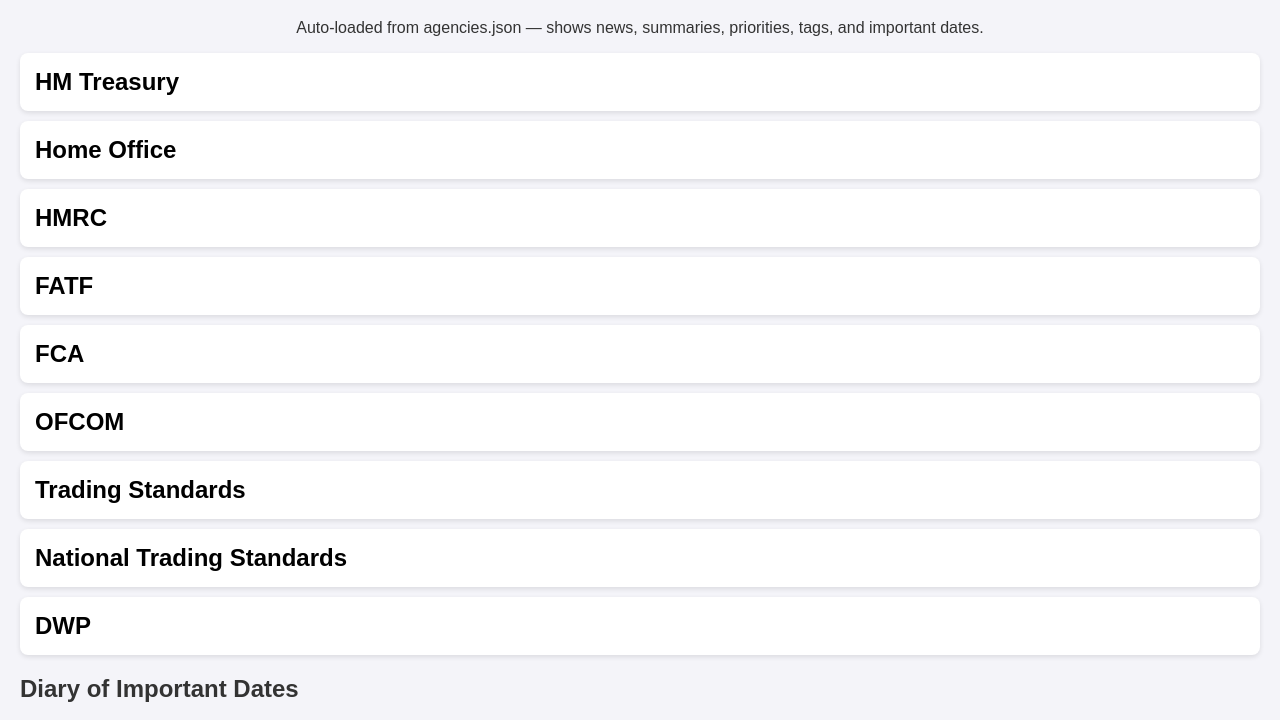
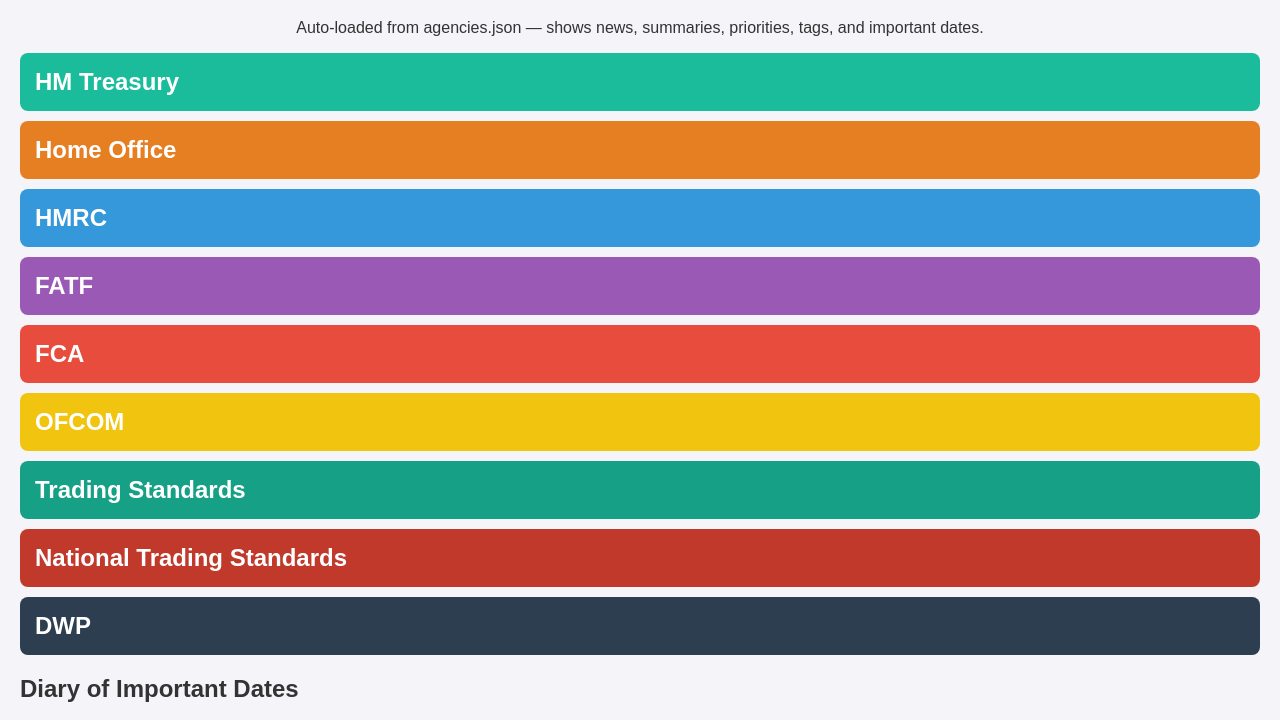
Before and after one commit to Sir95-uk/aml-news-dashboard, a plain HTML site: page index.html in a window 1280 px wide. Shown: the part 61-781 px from the top of the page. Drawn offline with Linux system fonts and the light colour scheme.

Commit message:
Update index.html

```diff
--- a/index.html
+++ b/index.html
@@ -7,14 +7,14 @@
 <style>
   body { font-family: Arial, sans-serif; margin: 20px; background: #f4f4f9; color: #333; }
   h1 { text-align: center; color: #222; }
-  .agency { background: #fff; border-radius: 8px; margin: 10px 0; padding: 15px; box-shadow: 0 2px 5px rgba(0,0,0,0.1); }
-  .agency h2 { cursor: pointer; margin: 0; color: #000; }
-  .content { display: none; margin-top: 10px; }
+  .agency { border-radius: 8px; margin: 10px 0; padding: 15px; color: #fff; transition: all 0.3s ease; }
+  .agency h2 { cursor: pointer; margin: 0; }
+  .content { display: none; margin-top: 10px; padding: 10px; border-radius: 5px; background: rgba(255,255,255,0.2); }
   button { padding: 5px 10px; margin: 5px 0; cursor: pointer; border-radius: 4px; border: none; background: #3498db; color: #fff; }
   table { width: 100%; border-collapse: collapse; margin-top: 20px; }
   th, td { border: 1px solid #ccc; padding: 8px; text-align: left; }
   th { background: #2980b9; color: #fff; }
-  .tag { display: inline-block; background: #f39c12; color: #fff; padding: 2px 6px; border-radius: 4px; margin-right: 5px; font-size: 0.9em; }
+  .tag { display: inline-block; background: rgba(0,0,0,0.2); color: #fff; padding: 2px 6px; border-radius: 4px; margin-right: 5px; font-size: 0.9em; }
 </style>
 </head>
 <body>
@@ -40,15 +40,15 @@
 <script>
 // JSON data
 const agenciesData = [
-  { name:"HM Treasury", news:[{title:"New AML guidance","summary":"Updated AML rules for firms.","tags":["AML"]},{title:"Budget 2026","summary":"Budget focuses on AML compliance.","tags":["AML","Payment"]}], priorities:["Strengthening UK AML regime","Economic oversight and regulatory reform"], dates:[{date:"2025-12-01", title:"Consultation deadline","tags":["AML"]}] },
-  { name:"Home Office", news:[{title:"Immigration reform announced","summary":"Policy update related to border and AML investigations.","tags":["AML","Border"]}], priorities:["Border security","AML investigations support"], dates:[{date:"2025-11-30", title:"Policy release","tags":["AML"]}] },
-  { name:"HMRC", news:[{title:"Crypto reporting requirements updated","summary":"Guidance on crypto compliance for tax.","tags":["AML","Crypto"]}], priorities:["Tax compliance","AML supervision"], dates:[{date:"2025-12-15", title:"Crypto guidance","tags":["AML","Crypto"]}] },
-  { name:"FATF", news:[{title:"Next MER scheduled","summary":"Next UK Mutual Evaluation Review in 2027.","tags":["AML","FATF"]}], priorities:["Global AML standards","UK evaluation"], dates:[{date:"2027-01-01", title:"Next MER","tags":["AML","FATF"]}] },
-  { name:"FCA", news:[{title:"REP CRIM guidance released","summary":"Supervision guidance for firms.","tags":["AML","FCA"]}], priorities:["Supervision of authorized firms","Crypto oversight"], dates:[{date:"2025-12-10", title:"Compliance check deadline","tags":["AML","FCA"]}] },
-  { name:"OFCOM", news:[{title:"Consumer protection update","summary":"New rules for telecom firms.","tags":["Consumer","Regulatory"]}], priorities:["Consumer protection","Regulatory oversight"], dates:[{date:"2025-12-05", title:"Telecom compliance review","tags":["Consumer"]}] },
-  { name:"Trading Standards", news:[{title:"Fraud alert issued","summary":"Latest scams reported for public awareness.","tags":["Fraud","Consumer"]}], priorities:["Fraud prevention","Consumer protection"], dates:[{date:"2025-12-08", title:"Fraud alert","tags":["Fraud"]}] },
-  { name:"National Trading Standards", news:[{title:"National scam report published","summary":"Summary of major scams nationally.","tags":["Fraud","AML"]}], priorities:["National fraud monitoring","AML compliance"], dates:[{date:"2025-12-12", title:"Scam report","tags":["Fraud","AML"]}] },
-  { name:"DWP", news:[{title:"Benefit fraud guidance updated","summary":"Guidance for detecting benefit fraud.","tags":["Fraud","AML"]}], priorities:["Fraud prevention","Welfare compliance"], dates:[{date:"2025-12-20", title:"Guidance update","tags":["Fraud"]}] }
+  { name:"HM Treasury", color:"#1abc9c", news:[{title:"New AML guidance","summary":"Updated AML rules for firms.","tags":["AML"]},{title:"Budget 2026","summary":"Budget focuses on AML compliance.","tags":["AML","Payment"]}], priorities:["Strengthening UK AML regime","Economic oversight and regulatory reform"], dates:[{date:"2025-12-01", title:"Consultation deadline","tags":["AML"]}] },
+  { name:"Home Office", color:"#e67e22", news:[{title:"Immigration reform announced","summary":"Policy update related to border and AML investigations.","tags":["AML","Border"]}], priorities:["Border security","AML investigations support"], dates:[{date:"2025-11-30", title:"Policy release","tags":["AML"]}] },
+  { name:"HMRC", color:"#3498db", news:[{title:"Crypto reporting requirements updated","summary":"Guidance on crypto compliance for tax.","tags":["AML","Crypto"]}], priorities:["Tax compliance","AML supervision"], dates:[{date:"2025-12-15", title:"Crypto guidance","tags":["AML","Crypto"]}] },
+  { name:"FATF", color:"#9b59b6", news:[{title:"Next MER scheduled","summary":"Next UK Mutual Evaluation Review in 2027.","tags":["AML","FATF"]}], priorities:["Global AML standards","UK evaluation"], dates:[{date:"2027-01-01", title:"Next MER","tags":["AML","FATF"]}] },
+  { name:"FCA", color:"#e74c3c", news:[{title:"REP CRIM guidance released","summary":"Supervision guidance for firms.","tags":["AML","FCA"]}], priorities:["Supervision of authorized firms","Crypto oversight"], dates:[{date:"2025-12-10", title:"Compliance check deadline","tags":["AML","FCA"]}] },
+  { name:"OFCOM", color:"#f1c40f", news:[{title:"Consumer protection update","summary":"New rules for telecom firms.","tags":["Consumer","Regulatory"]}], priorities:["Consumer protection","Regulatory oversight"], dates:[{date:"2025-12-05", title:"Telecom compliance review","tags":["Consumer"]}] },
+  { name:"Trading Standards", color:"#16a085", news:[{title:"Fraud alert issued","summary":"Latest scams reported for public awareness.","tags":["Fraud","Consumer"]}], priorities:["Fraud prevention","Consumer protection"], dates:[{date:"2025-12-08", title:"Fraud alert","tags":["Fraud"]}] },
+  { name:"National Trading Standards", color:"#c0392b", news:[{title:"National scam report published","summary":"Summary of major scams nationally.","tags":["Fraud","AML"]}], priorities:["National fraud monitoring","AML compliance"], dates:[{date:"2025-12-12", title:"Scam report","tags":["Fraud","AML"]}] },
+  { name:"DWP", color:"#2c3e50", news:[{title:"Benefit fraud guidance updated","summary":"Guidance for detecting benefit fraud.","tags":["Fraud","AML"]}], priorities:["Fraud prevention","Welfare compliance"], dates:[{date:"2025-12-20", title:"Guidance update","tags":["Fraud"]}] }
 ];
 
 // Function to render agencies
@@ -57,6 +57,7 @@ function renderAgencies() {
   agenciesData.forEach(agency=>{
     const div = document.createElement("div");
     div.className = "agency";
+    div.style.background = agency.color;
     const h2 = document.createElement("h2");
     h2.textContent = agency.name;
     h2.onclick = () => content.style.display = content.style.display==="block"?"none":"block";
```
